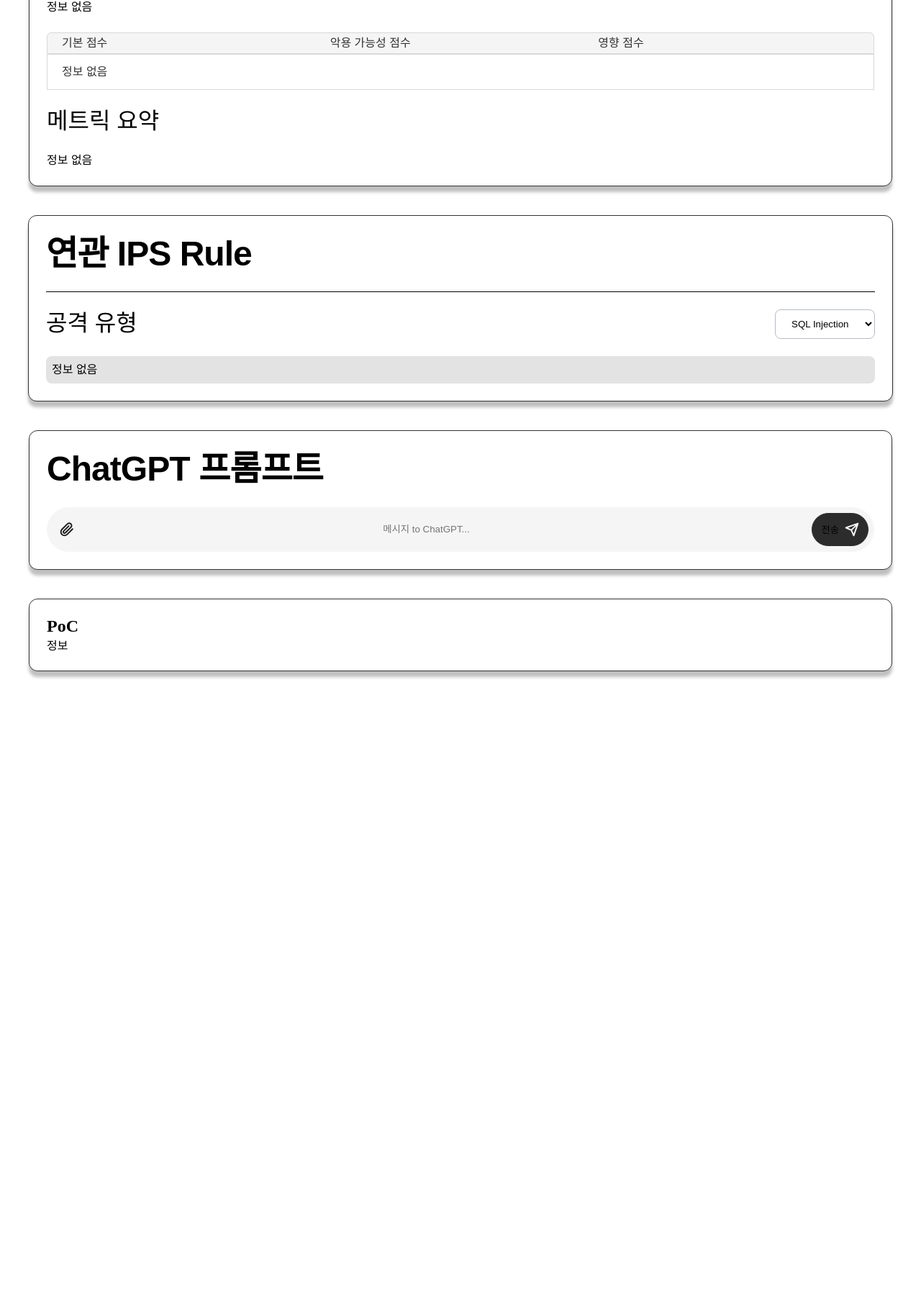
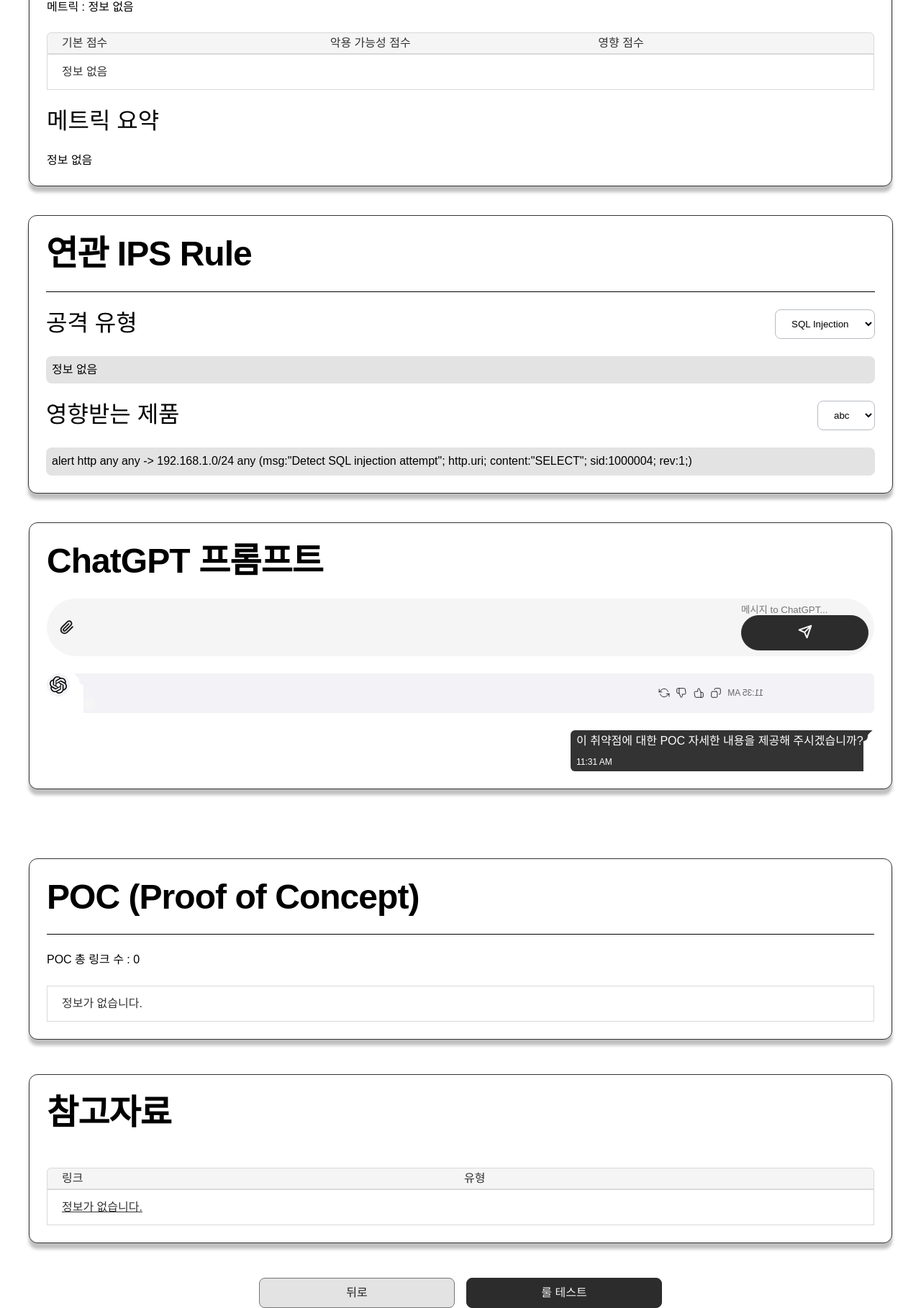
Before and after one commit to sdevel1029/ips_rule_advisor, a FastAPI app: template src/templates/info.html in a window 1280 px wide. Shown: the part 878-2696 px from the top of the page at 72% size. Before the commit the page ends 1821 px from the top, so only its background shows below. Run offline with FastAPI, Linux system fonts and the light colour scheme; the template is opened without the code that fills it, so the values that code supplies are empty.

Commit message:
일단올림

```diff
--- a/src/templates/info.html
+++ b/src/templates/info.html
@@ -64,7 +64,7 @@
         <div class="card__title">{{ info.nvd.id | default('정보 없음') }}</div>
         <div class="line-seperate"></div>
         <div class="card__text">게시일 : 2022-03-03 | 최종 수정일 : 2023-04-20</div>
-        <div class="card__text">{{ type | default('정보 없음') }}</div>
+        <div class="card__text">취약점 유형 : {{ type | default('정보 없음') }}</div>
         <div class="card__text">{{ info.nvd.설명 | default('정보 없음') }}</div>
       </div>
 
@@ -104,7 +104,7 @@
           <div class="tab-item--selected text-tab--selected">CVSS 3.x</div>
         </div>
         <div class="card__text">
-          {{ info.nvd.메트릭 | default('정보 없음') }}
+          메트릭 : {{ info.nvd.메트릭 | default('정보 없음') }}
         </div>
         <div class="table">
           <div class="table-header">
@@ -121,7 +121,7 @@
           </div>
         </div>
         <div class="card__subtitle">메트릭 요약</div>
-        <div class="card__text">{{ info.nvd.메트릭요약 | default('정보 없음') }}</div>
+        <div class="card__text">{{ metrics_summary | default('정보 없음') }}</div>
       </div>
 
       <div class="card-rule">
@@ -141,6 +141,22 @@
             {{ type | default('정보 없음') }}
           </div>
         </div>
+        <div class="card__row">
+          <div class="card__subtitle">영향받는 제품</div>
+          <div class="dropdown-field">
+            <select class="dropdown-select" name="" id="">
+              <option class="dropdown-item text-dropdown-item" value="SQL Injection">abc</option>
+              <option class="dropdown-item text-dropdown-item" value="XSS">xyz</option>
+            </select>
+          </div>
+        </div>
+        <div class="card__rulebox">
+          <div class="text-rulebox">
+            alert http any any -&gt; 192.168.1.0/24 any (msg:&quot;Detect SQL
+            injection attempt&quot;; http.uri; content:&quot;SELECT&quot;;
+            sid:1000004; rev:1;)
+          </div>
+        </div>
       </div>
 
       <div class="card-gpt">
@@ -149,12 +165,154 @@
           <div class="icon-paperclip">
             <img class="paperclip" src="../static/vectors/icon-paperclip.svg" />
           </div>
-          <input type="text" id="user-input" class="chat-input" placeholder="메시지 to ChatGPT...">
+          <form id="chat-form">
+            <input class="input-text" id="user-input" name="user-input" type="text" placeholder="메시지 to ChatGPT..." />
             <div class="icon-send">
-            <button type="submit" class="chat-send-button">전송</button>
+              <button type="submit" class="chat-send-button">
                 <img class="send" src="../static/vectors/icon-send.svg" />
+              </button>
+            </div>
+          </form>
+        </div>
+
+        <div class="chat-wrapper">
+          <div class="message-gpt">
+            <div class="message-box-left">
+              <div class="message-box__avatar">
+                <img class="chat-gpt" src="../static/vectors/icon-chat-gpt.svg" />
+              </div>
+              <div class="message-box__bubble">
+                <div class="bubble-tip-gpt">
+                  <img class="bubble-tip-gpt" src="../static/vectors/bubble-tip-gpt.svg" />
+                  <div class="bottom-curve-rectangle-gpt"></div>
+                  <img
+                    class="bottom-curve-vector-gpt"
+                    src="../static/vectors/bottom-curve-vector-gpt.svg"
+                  />
+                </div>
+                <div class="bubble-message-gpt">
+                  <div class="message-frame-gpt">
+                    <div class="message__title">
+                      <div class="text-message-name">ChatGPT</div>
+                    </div>
+                    <div class="message__body">
+                      <div class="text-message-gpt">
+                        <!-- Chat Section -->
+                          <div class="chat-container">
+                            <div class="chat-box" id="chat-box">
+                              <!-- 대화 내용이 여기에 표시됩니다. -->
+                            </div>
+                            <form id="chat-form">
+                              <div class="chat-inputbox">
+
+                              </div>
+                            </form>
+                          </div>
+
+                      </div>
+
                     </div>
                     </div>
+                    <div class="message__footer">
+                      <div class="time-gpt">11:35 AM</div>
+                      <div class="icon-group">
+                        <img class="icon-message-botton" src="../static/vectors/icon-copy.svg" />
+                        <img class="icon-message-botton" src="../static/vectors/icon-thumbs-up.svg" />
+                        <img class="icon-message-botton" src="../static/vectors/icon-thumbs-down.svg" />
+                        <img class="icon-message-botton" src="../static/vectors/icon-refresh-cw.svg" />
+                      </div>
+                    </div>
+                  </div>
+                </div>
+              </div>
+            </div>
+          </div>
+          <div class="message-my">
+            <div class="message-box-right">
+              <div class="bubble-message-my">
+                <div class="message-frame-my">
+                  <div class="text-message-my">
+                    이 취약점에 대한 POC 자세한 내용을 제공해 주시겠습니까?
+                  </div>
+                  <div class="message-footer">
+                    <div class="time-my">11:31 AM</div>
+                  </div>
+                </div>
+              </div>
+              <div class="bubble-tip-my">
+                <img class="bubble-tip-my" src="../static/vectors/bubble-tip-my.svg"/>
+                <div class="bottom-curve-rectangle-my"></div>
+                <img
+                  class="bottom-curve-vector-my"
+                  src="../static/vectors/bottom-curve-vector-my.svg"
+                />
+              </div>
+            </div>
+          </div>
+        </div>
+      </div>
+      <div class="card-poc">
+        <div class="card__title">POC (Proof of Concept)</div>
+        <div class="line-seperate"></div>
+        <div class="card__text">POC 총 링크 수 : {{ info.nvd.poc|length }}</div>
+        <div class="table">
+            <div class="table-row">
+                <div class="table-grid-03">
+                    <div class="table__cell-03 text-cell">
+                        <div class="section">
+                            {% if info.nvd.poc %}
+                            <ul>
+                                {% for poc in info.nvd.poc %}
+                                <li><a href="{{ poc.url }}" target="_blank">{{ poc.url }}</a> - {{ poc.tags | join(', ') | default('정보 없음') }}</li>
+                                {% endfor %}
+                            </ul>
+                            {% else %}
+                            <p>정보가 없습니다.</p>
+                            {% endif %}
+                        </div>
+                    </div>
+                </div>
+            </div>
+        </div>
+    </div>
+
+    <div class="card-ref">
+        <div class="card__title">참고자료</div>
+        <div class="line-separate"></div>
+        <div class="table">
+            <div class="table-header">
+                <div class="table-grid-03">
+                    <div class="table__cell-03 text-cell">링크</div>
+                    <div class="table__cell-03 text-cell">유형</div>
+                </div>
+            </div>
+            <div class="table-row">
+                <div class="table-grid-03">
+                    <div class="table__cell-03 text-link">
+                        {% if info.nvd.참고자료 %}
+                        <ul>
+                            {% for ref in info.nvd.참고자료 %}
+                            <li><a href="{{ ref.url }}" target="_blank">{{ ref.url }}</a></li>
+                            {% endfor %}
+                        </ul>
+                        {% else %}
+                        <p>정보가 없습니다.</p>
+                        {% endif %}
+                    </div>
+                </div>
+            </div>
+        </div>
+    </div>
+
+    <div class="main-row">
+        <div class="button-group">
+            <button class="button-neutral text-button--neutral">뒤로</button>
+            <button class="button-primary text-button--primary">룰 테스트</button>
+        </div>
+    </div>
+
+
+
   <script>
     const chatBox = document.getElementById('chat-box');
     const chatForm = document.getElementById('chat-form');
@@ -166,6 +324,9 @@
         message.classList.add('chat-message');
         if (sender === 'user') {
             message.classList.add('user');
+        }
+        else {
+          message.classList.add('gpt');
         }
         message.textContent = content;
         chatBox.appendChild(message);
@@ -182,13 +343,12 @@
     userInput.value = '';
 
     try {
-                  // GPT와 대화를 위해 서버에 요청을 보냅니다.
         const response = await fetch('/openai/chat', {
             method: 'POST',
             headers: {
                 'Content-Type': 'application/json',
             },
-                      body: JSON.stringify({ message: userMessage })  // 'message' 필드로 보내기
+            body: JSON.stringify({ message: userMessage })
         });
 
         const data = await response.json();
@@ -196,19 +356,9 @@
 
     } catch (error) {
         console.error('Error:', error);
+        addMessage('chatGPT와 연결이 되지 않았습니다.', 'gpt');
     }
 });
 </script>
-      </div>
-
-      <div class="card-poc">
-        <div class="section">
-          <h2>PoC</h2>
-          {% if info.nvd.poc %}
-            <ul>
-              {% for poc in info.nvd.poc %}
-                <li><a href="{{ poc.url }}" target="_blank">{{ poc.url }}</a> - {{ poc.tags | join(', ') | default('정보 없음') }}</li>
-              {% endfor %}
-            </ul>
-          {% endif %}
-            <p>정보
+</body>
+</html>
```
Lines whose indentation alone changed are shown as unchanged.
